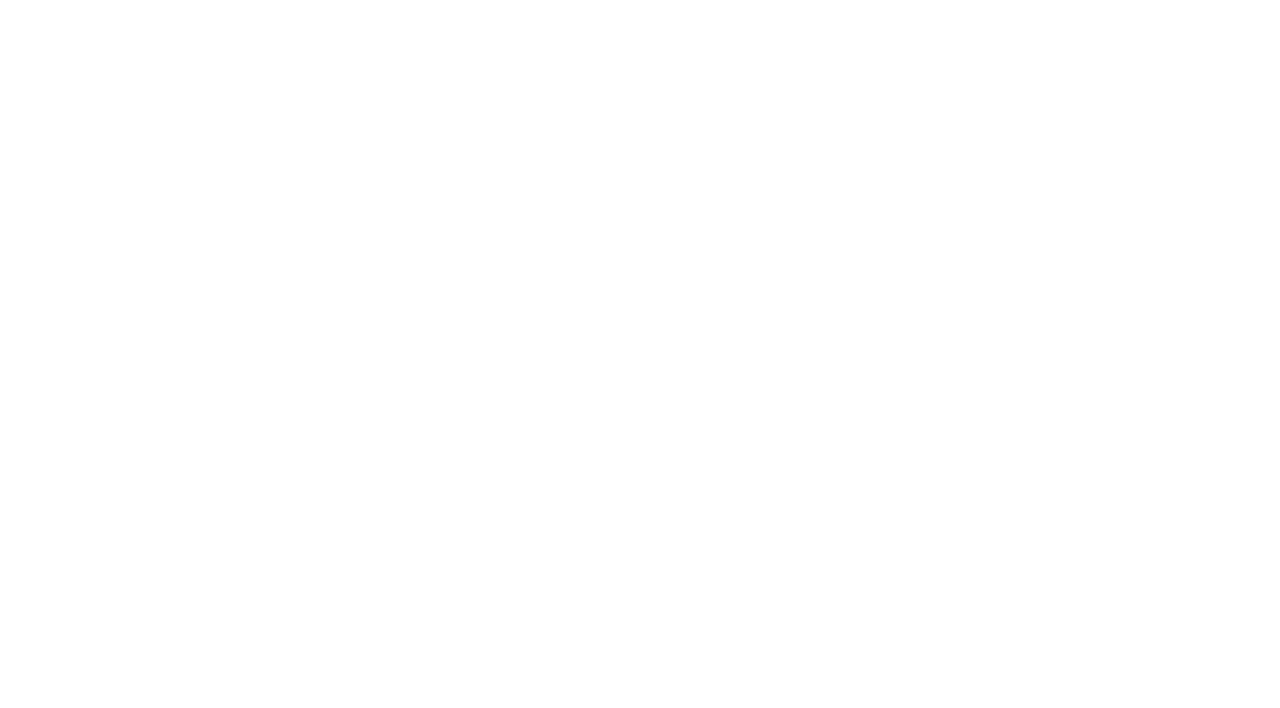
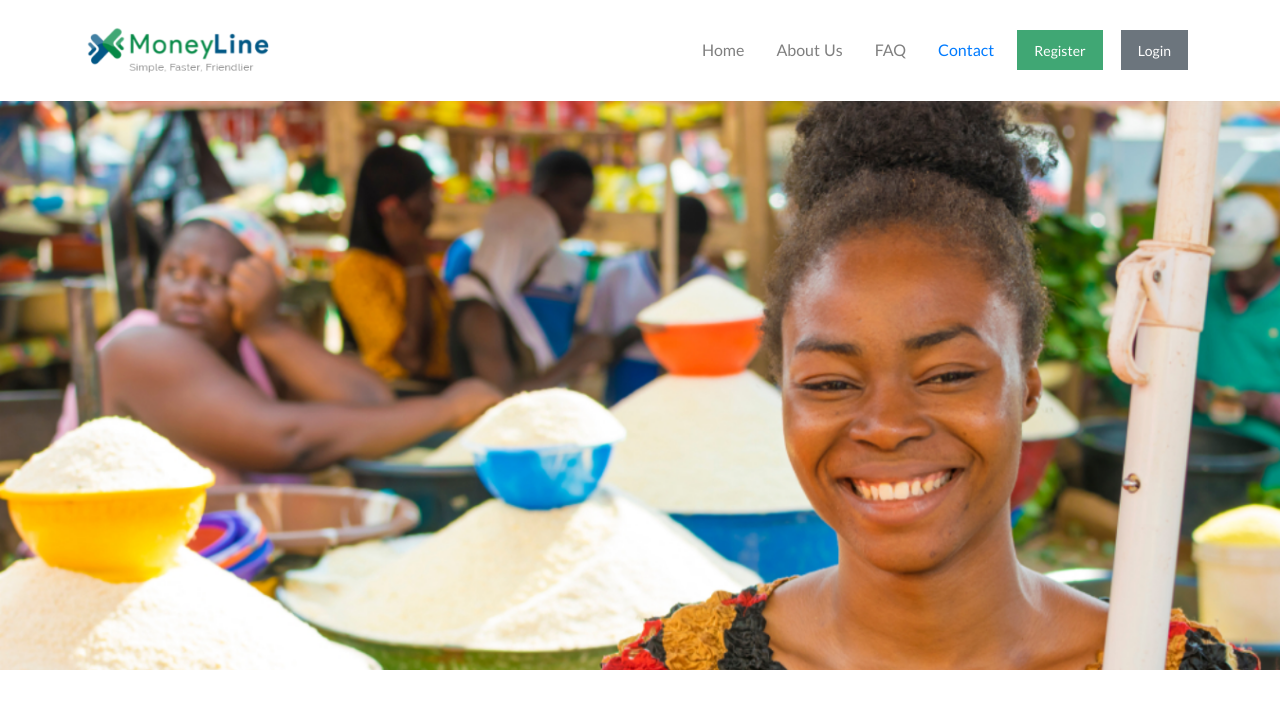
Before and after one commit to codergab/moneyline-nuture, a Nuxt app: page /contact in a window 1280 px wide. Before the commit this address had no page. Shown: the top 708 px of the page. Built offline with nearby package versions, Linux system fonts and the light colour scheme.

Commit message:
added contact page

```diff
--- a/components/layouts/Header.vue
+++ b/components/layouts/Header.vue
@@ -13,7 +13,7 @@
 						<b-nav-item href="#">Home</b-nav-item>
 						<b-nav-item href="#">About Us</b-nav-item>
 						<b-nav-item href="#">FAQ</b-nav-item>
-						<b-nav-item href="#">Contact</b-nav-item>
+						<b-nav-item><b-link to="/contact">Contact</b-link></b-nav-item>
 						<b-button class="my-2 my-sm-0" variant="primary" size="sm">Register</b-button>&nbsp;
 						<b-button class="my-2 my-sm-0" variant size="sm">Login</b-button>
 					</b-navbar-nav>
--- /dev/null
+++ b/pages/contact.vue
@@ -0,0 +1,22 @@
+<template>
+	<div>
+		<Header/>
+		<div class="slidee">
+			<img src="/home-slide1.png" style="width: 100%;  background-size: cover;">
+		</div>
+	</div>
+</template>
+<script>
+import Header from "@/components/layouts/Header";
+export default {
+	"name":"Contact",
+	data(){
+		return {
+
+		}
+	},
+	components: {
+		Header
+	}
+};
+</script>
```
Also changed, not shown: 1 other file (tests, documents, lock files or other folders).
